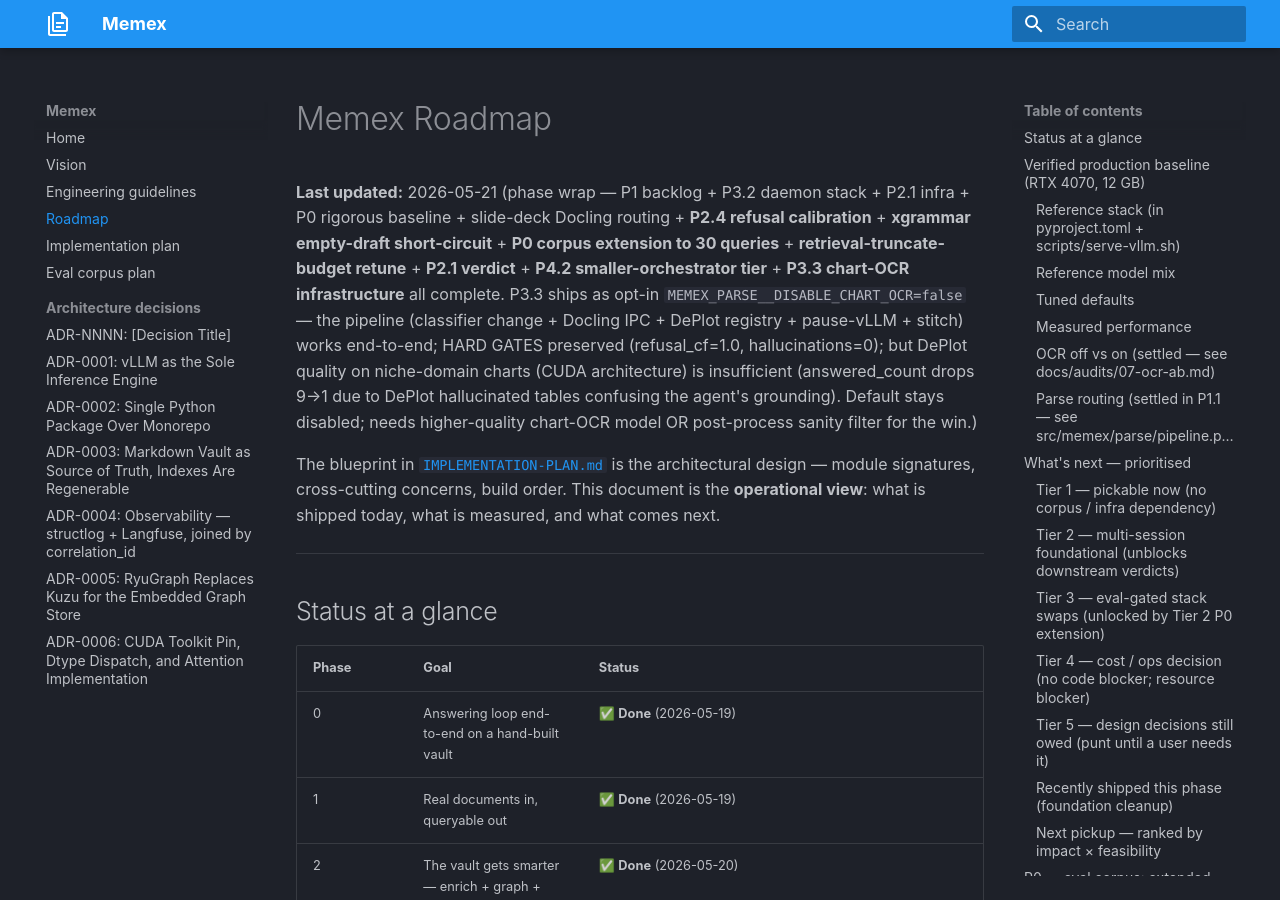
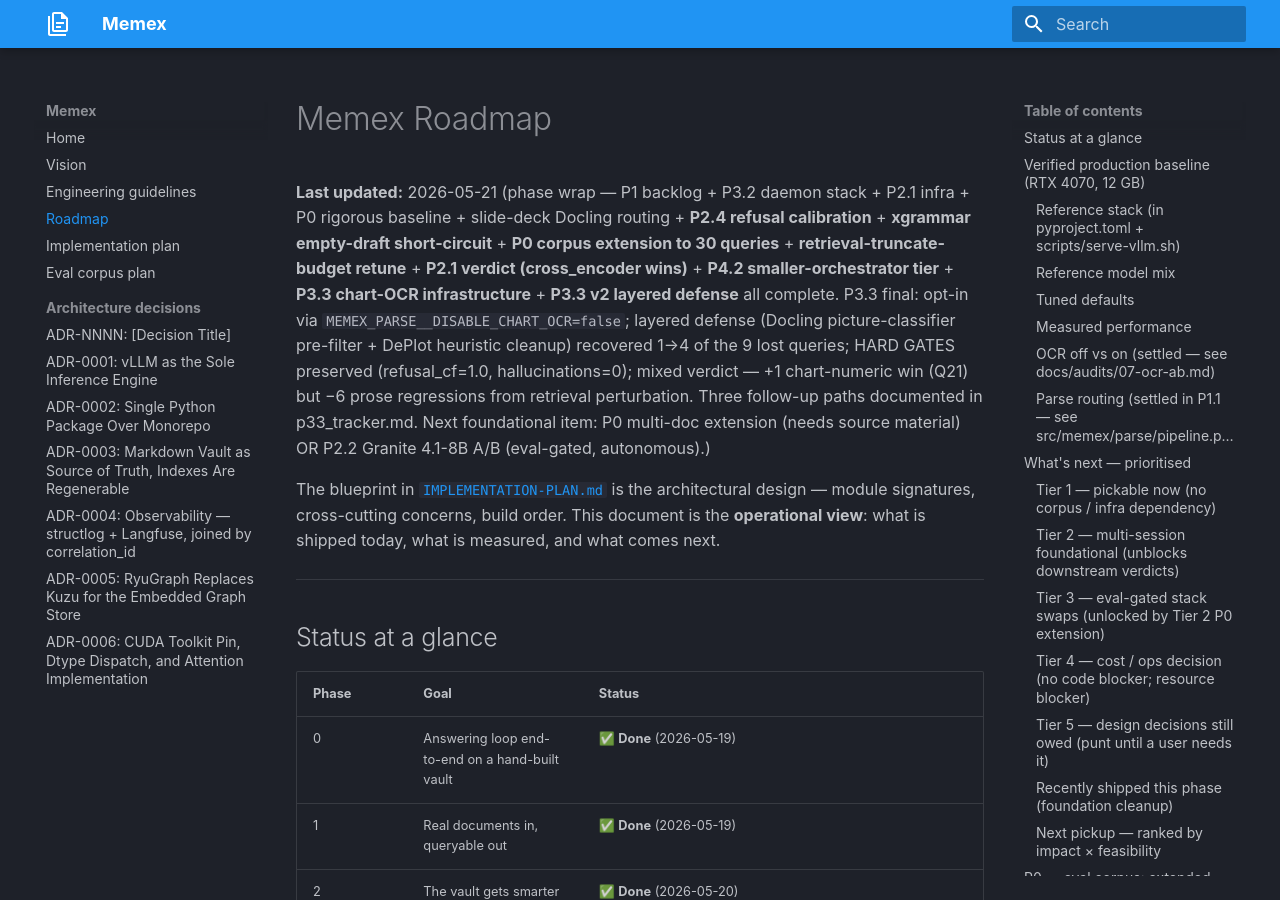
Before and after one commit to Zenetusken/memex, an MkDocs documentation site: the page built from docs/ROADMAP.md, in a window 1280 px wide and 900 px high. Built offline with MkDocs 1.6.1 and Material for MkDocs 9.7.7, drawn with Linux system fonts in a browser that asks for light colours; part of the change alters nothing that is shown; some of the changed text lies outside the part shown.

Commit message:
docs/ROADMAP: post-P3.3-v2 housekeeping + next-pickup re-rank
P3.3 v2 mixed verdict landed in a0def6a — three changes here are
pure housekeeping to reflect that ship + adjust the priority list:

1. "Last updated" line now names P3.3 v2 layered defense as shipped,
   captures the mixed verdict (4/9 recovered; HARD GATES preserved;
   +1 chart-numeric Q21 win but -6 prose regressions from retrieval
   perturbation), and references the three follow-up paths captured
   in p33_tracker.md.

2. File count + commit count synced (84 files, 83 commits at session
   close — was 69).

3. No content change to the "Next pickup" body — both P0 multi-doc
   (#1, blocked on user source material) and P2.2 Granite-vs-Qwen3
   8B A/B (#2, fully autonomous given today's prerequisites) remain
   correctly framed.

Memory sync (next_priorities.md + MEMORY.md) tracks the same state.

No code changes.

Co-Authored-By: Claude Opus 4.7 <noreply@anthropic.com>

```diff
--- a/docs/ROADMAP.md
+++ b/docs/ROADMAP.md
@@ -1,6 +1,6 @@
 # Memex Roadmap
 
-**Last updated:** 2026-05-21 (phase wrap — P1 backlog + P3.2 daemon stack + P2.1 infra + P0 rigorous baseline + slide-deck Docling routing + **P2.4 refusal calibration** + **xgrammar empty-draft short-circuit** + **P0 corpus extension to 30 queries** + **retrieval-truncate-budget retune** + **P2.1 verdict** + **P4.2 smaller-orchestrator tier** + **P3.3 chart-OCR infrastructure** all complete. P3.3 ships as opt-in `MEMEX_PARSE__DISABLE_CHART_OCR=false` — the pipeline (classifier change + Docling IPC + DePlot registry + pause-vLLM + stitch) works end-to-end; HARD GATES preserved (refusal_cf=1.0, hallucinations=0); but DePlot quality on niche-domain charts (CUDA architecture) is insufficient (answered_count drops 9→1 due to DePlot hallucinated tables confusing the agent's grounding). Default stays disabled; needs higher-quality chart-OCR model OR post-process sanity filter for the win.)
+**Last updated:** 2026-05-21 (phase wrap — P1 backlog + P3.2 daemon stack + P2.1 infra + P0 rigorous baseline + slide-deck Docling routing + **P2.4 refusal calibration** + **xgrammar empty-draft short-circuit** + **P0 corpus extension to 30 queries** + **retrieval-truncate-budget retune** + **P2.1 verdict (cross_encoder wins)** + **P4.2 smaller-orchestrator tier** + **P3.3 chart-OCR infrastructure** + **P3.3 v2 layered defense** all complete. P3.3 final: opt-in via `MEMEX_PARSE__DISABLE_CHART_OCR=false`; layered defense (Docling picture-classifier pre-filter + DePlot heuristic cleanup) recovered 1→4 of the 9 lost queries; HARD GATES preserved (refusal_cf=1.0, hallucinations=0); mixed verdict — +1 chart-numeric win (Q21) but −6 prose regressions from retrieval perturbation. Three follow-up paths documented in p33_tracker.md. Next foundational item: P0 multi-doc extension (needs source material) OR P2.2 Granite 4.1-8B A/B (eval-gated, autonomous).)
 
 The blueprint in [`IMPLEMENTATION-PLAN.md`](IMPLEMENTATION-PLAN.md) is the architectural design — module signatures, cross-cutting concerns, build order. This document is the **operational view**: what is shipped today, what is measured, and what comes next.
 
@@ -33,7 +33,7 @@ The blueprint in [`IMPLEMENTATION-PLAN.md`](IMPLEMENTATION-PLAN.md) is the archi
 | **P2.4 — Agent refusal calibration** | `prompts/answer/v2.md` with literal-presence rule | ✅ **Shipped + live-verified** (2026-05-21) — Q11 (FP128) + Q12 (FP4) hallucinations both eliminated; `refusal_rate_cf` 0.75 → 1.0; `mcp_ans` 0.33 → 0.67. **Q7 regression recovered** as a side effect of the retrieval-truncate-budget retune that shipped later the same day. |
 | **Retrieval truncate-budget retune** | `truncate(700)→1800` in prompts; `MEMEX_RERANK_TOP_K 10→5`; `max_tokens 1024→640`; `max-model-len 4096→6144` | ✅ **Shipped + live-verified** (2026-05-21) — three legitimate REF→ANS flips (Q2, Q7-recovered, Q20). Diagnosed by direct instrumentation: agent was operating on ~32% of every chunk's content because the answer prompt clipped chunks at 700 chars while median chunk is 2172 chars. |
 
-**File count:** 83 Python files in `src/memex/` + `tests/` + `scripts/`, all parse-clean. 7 ADRs. 8 audit reports under `docs/audits/`. 69 commits on `main` (public at `github.com/Zenetusken/memex`); the canonical count is `git rev-list --count main`.
+**File count:** 84 Python files in `src/memex/` + `tests/` + `scripts/`, all parse-clean. 7 ADRs. 8 audit reports under `docs/audits/`. 83 commits on `main` (public at `github.com/Zenetusken/memex`); the canonical count is `git rev-list --count main`.
 
 **Test suite:** 147/147 green on the reference rig. Linux + pyseccomp; 5 tests skip on Windows.
 
@@ -376,7 +376,7 @@ Detailed per-phase log lives in git history + `docs/audits/`. The compressed ver
 - **FU3.2.1 — `Type=notify` readiness gate for vLLM** (2026-05-21): `scripts/serve-vllm.sh` gained a backgrounded sidecar that polls `/v1/models` and calls `systemd-notify --ready --status="…"` on the first 2xx; `memex-vllm.service` switched from `Type=simple` to `Type=notify` + `NotifyAccess=all`. `systemctl --user start memex-vllm` now blocks until vLLM is genuinely serving (~31 s measured), so `After=memex-vllm.service` on downstream units (web, MCP, watcher) is a real readiness gate. Live-verified: full-stack cold boot returned after 32 s with **zero Connection-refused logs** in any downstream unit's journal — and a watcher reaction triggered immediately afterward fired clean `extract_entities@v1` + `extract_citations@v1` model calls against vLLM. The sidecar no-ops when `$NOTIFY_SOCKET` is unset, so Pattern B (manual) and Pattern C (`memex daemon start`) are unaffected.
 - **P3.2 — Daemon templates** (2026-05-21): three waves. (1) vLLM unit + plist + deploy guides. (2) `memex-web.service` + `memex-mcp.service` (+ matching plists/env) so the full stack boots together. (3) `memex-watch.service` (+ plist + env) for the vault file-watcher that re-enriches + re-indexes on canonical-markdown edits. Web + MCP + watcher all carry soft `Wants=memex-vllm.service` — they cluster but degrade gracefully if vLLM is down (search/get_document/list_documents work LLM-less; only `/ask` and enrich need vLLM). The wave-3 live verification was the most thorough: appended a line to the canonical CUDA-deck markdown → watcher logged `watcher.edit_confirmed` → 32 chunks went to enrich → vLLM was offline (cleanup state) so 32× `enrich.chunk_failed` → `enrich.done chunk_failures: 32` → watcher kept running → `index.done added: 1 deleted: 1 unchanged: 30 partial: true` (partial re-index isolated the changed chunk). Restoring the file fired another correct reaction. Two unit-template bugs caught during verification (StartLimitIntervalSec in `[Service]` instead of `[Unit]`, inline `#` comments on `ProtectHome=` line) — both fixed across all four units. No code change.
 
-For the full per-commit log: `git log --oneline` (69 commits at session close, 2026-05-21; the up-to-date number is `git rev-list --count main`).
+For the full per-commit log: `git log --oneline` (83 commits at session close, 2026-05-21; the up-to-date number is `git rev-list --count main`).
 
 ---
 
```
